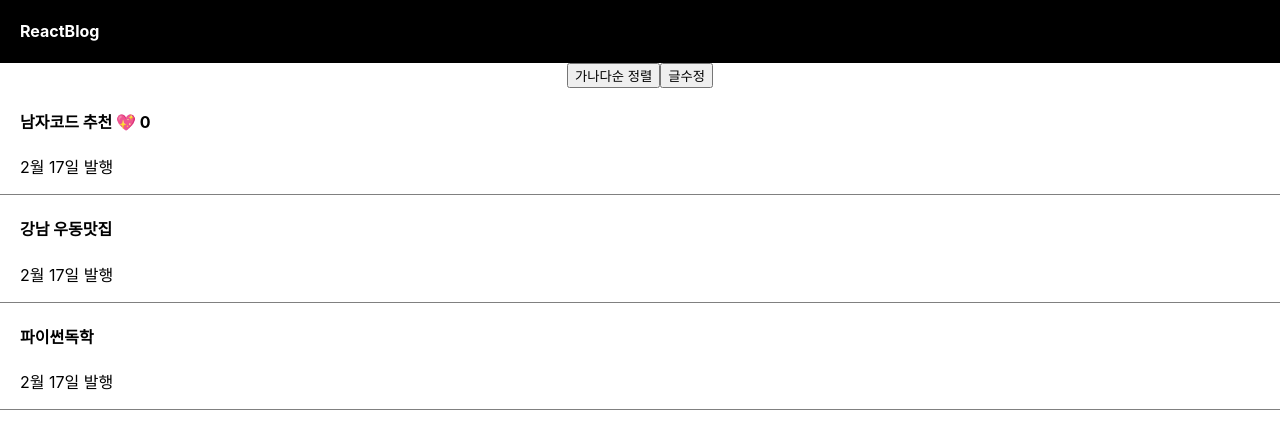
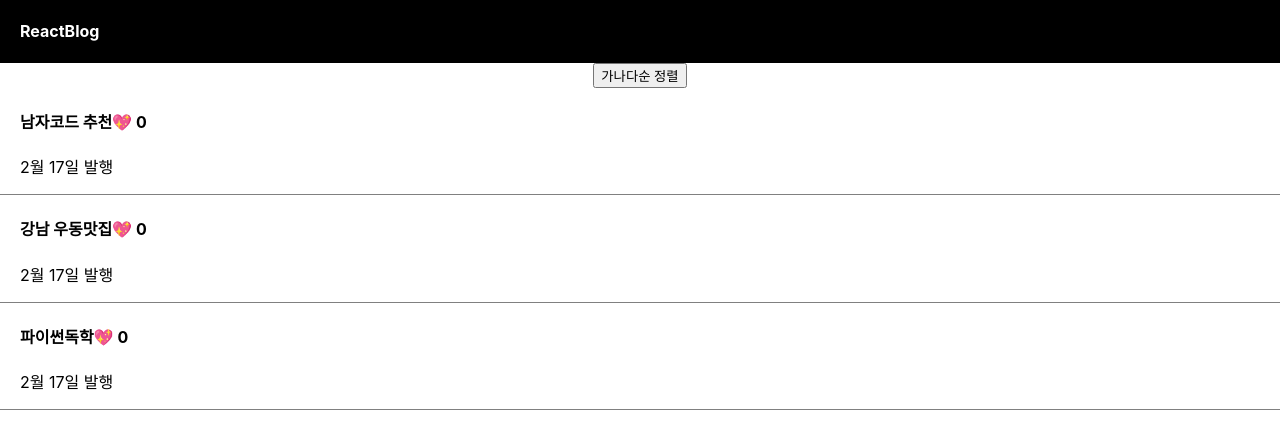
Before and after one commit to LEEDAESUNG/blog, a React (Create React App) app: page / in a window 1280 px wide. Shown: the top 428 px of the page. Built offline with nearby package versions, Linux system fonts and the light colour scheme.

Commit message:
map 기능 추가

```diff
--- a/src/App.js
+++ b/src/App.js
@@ -25,7 +25,7 @@ function App() {
         제목변경(copy);
       }} > 가나다순 정렬</button>
 
-      <button onClick={() => {
+      {/* <button onClick={() => {
         //let copy = 글제목; //array 또는 object 는 포인터개념, copy == 글제목
         let copy = [...글제목];
         copy[0] = '여자코드 추천';
@@ -45,19 +45,39 @@ function App() {
       <div className="list">
         <h4 onClick={()=>{
           if(modal === true) setModal(false)
-          if(modal === false) setModal(true)
+          else if(modal === false) setModal(true)
            }}>{글제목[2]}</h4>
         <p>2월 17일 발행</p>
-      </div>
+      </div> */}
 
       {/* <div className='modal'>
         <h4>제목</h4>
         <p>날짜</p>
         <p>상세내용</p>
       </div> */}
+
+      {
+        글제목.map(function(a,i){ //글제목 배열수 만큼 반복
+          return (
+          <div className="list" key={i} >
+              <h4 onClick={ ()=>{
+                    if(modal === true) setModal(false)
+                    else if(modal === false) setModal(true)
+                  }
+                }>
+                {글제목[i]}<span onClick={() => { 좋아요변경(좋아요+1) }}>💖</span> { 좋아요 }
+              </h4>
+              <p>2월 17일 발행</p>
+          </div>
+          )
+        })
+      }
+
       {
         modal === true ? <Modal></Modal> : null
       }
+
+
 
     </div>
   );
```
